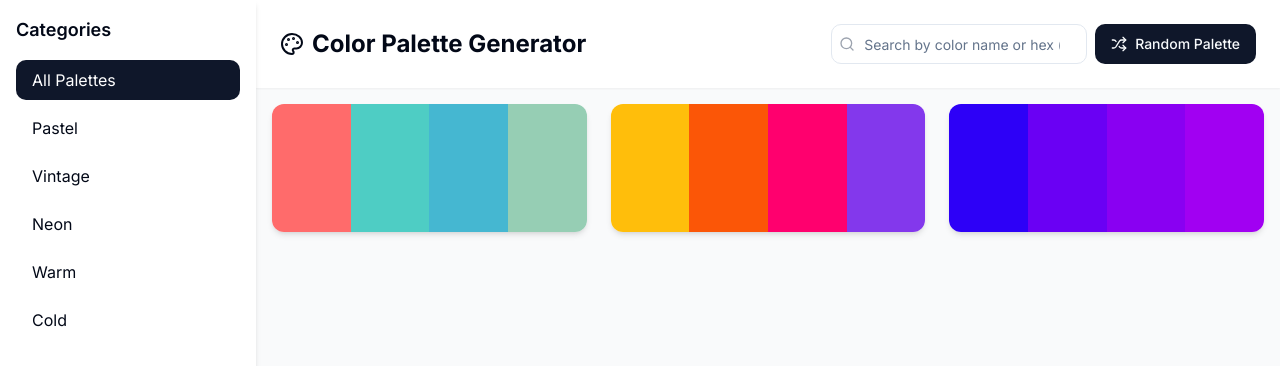
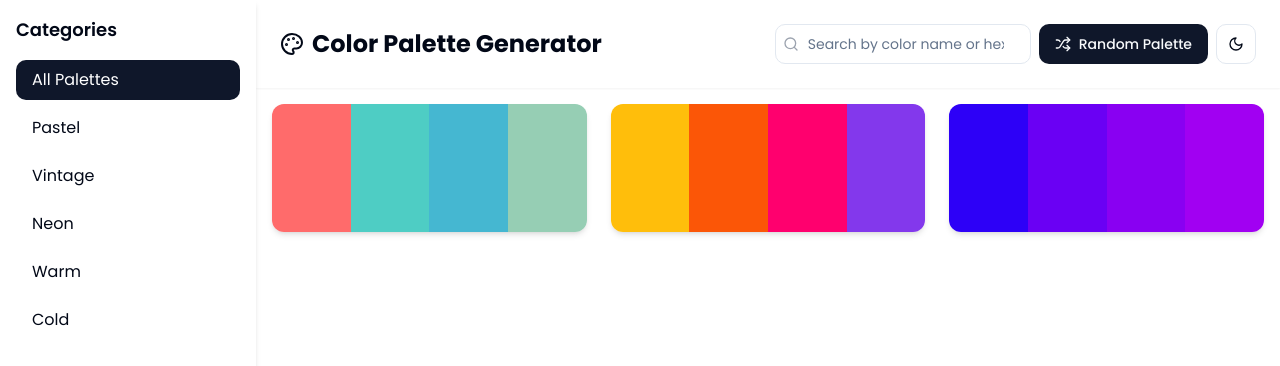
Before and after one commit to NebeyouMusie/Color-Palette-Generator, a React (Vite) app: page / in a window 1280 px wide. Shown: the top 366 px of the page. Built offline with nearby package versions, Linux system fonts and the light colour scheme.

Commit message:
Add animation, theme toggle, and font
- Implement smooth animations and transitions for displaying palettes.
- Integrate a theme toggle functionality using shadcn.
- Change the default font to Poppins.
[skip gpt_engineer]

```diff
--- a/src/App.tsx
+++ b/src/App.tsx
@@ -3,12 +3,14 @@ import { Toaster as Sonner } from "@/components/ui/sonner";
 import { TooltipProvider } from "@/components/ui/tooltip";
 import { QueryClient, QueryClientProvider } from "@tanstack/react-query";
 import { BrowserRouter, Routes, Route } from "react-router-dom";
+import { ThemeProvider } from "@/components/theme-provider";
 import Index from "./pages/Index";
 
 const queryClient = new QueryClient();
 
 const App = () => (
   <QueryClientProvider client={queryClient}>
+    <ThemeProvider defaultTheme="light" storageKey="vite-ui-theme">
       <TooltipProvider>
         <Toaster />
         <Sonner />
@@ -18,6 +20,7 @@ const App = () => (
           </Routes>
         </BrowserRouter>
       </TooltipProvider>
+    </ThemeProvider>
   </QueryClientProvider>
 );
 
--- a/src/components/ColorPalette.tsx
+++ b/src/components/ColorPalette.tsx
@@ -18,7 +18,7 @@ export const ColorPalette = ({ palette }: ColorPaletteProps) => {
   };
 
   return (
-    <div className="bg-white rounded-lg shadow-md overflow-hidden animate-fade-in">
+    <div className="bg-card rounded-lg shadow-md overflow-hidden animate-fade-in transition-all duration-300 ease-in-out hover:shadow-lg transform hover:-translate-y-1">
       <div className="flex h-32">
         {palette.colors.map((color, index) => (
           <div
--- /dev/null
+++ b/src/components/theme-provider.tsx
@@ -0,0 +1,73 @@
+import { createContext, useContext, useEffect, useState } from "react"
+
+type Theme = "dark" | "light" | "system"
+
+type ThemeProviderProps = {
+  children: React.ReactNode
+  defaultTheme?: Theme
+  storageKey?: string
+}
+
+type ThemeProviderState = {
+  theme: Theme
+  setTheme: (theme: Theme) => void
+}
+
+const initialState: ThemeProviderState = {
+  theme: "system",
+  setTheme: () => null,
+}
+
+const ThemeProviderContext = createContext<ThemeProviderState>(initialState)
+
+export function ThemeProvider({
+  children,
+  defaultTheme = "system",
+  storageKey = "vite-ui-theme",
+  ...props
+}: ThemeProviderProps) {
+  const [theme, setTheme] = useState<Theme>(
+    () => (localStorage.getItem(storageKey) as Theme) || defaultTheme
+  )
+
+  useEffect(() => {
+    const root = window.document.documentElement
+
+    root.classList.remove("light", "dark")
+
+    if (theme === "system") {
+      const systemTheme = window.matchMedia("(prefers-color-scheme: dark)")
+        .matches
+        ? "dark"
+        : "light"
+
+      root.classList.add(systemTheme)
+      return
+    }
+
+    root.classList.add(theme)
+  }, [theme])
+
+  const value = {
+    theme,
+    setTheme: (theme: Theme) => {
+      localStorage.setItem(storageKey, theme)
+      setTheme(theme)
+    },
+  }
+
+  return (
+    <ThemeProviderContext.Provider {...props} value={value}>
+      {children}
+    </ThemeProviderContext.Provider>
+  )
+}
+
+export const useTheme = () => {
+  const context = useContext(ThemeProviderContext)
+
+  if (context === undefined)
+    throw new Error("useTheme must be used within a ThemeProvider")
+
+  return context
+}
--- a/src/index.css
+++ b/src/index.css
@@ -1,4 +1,4 @@
-@import url('https://fonts.googleapis.com/css2?family=Inter:wght@400;500;600;700&display=swap');
+@import url('https://fonts.googleapis.com/css2?family=Poppins:wght@400;500;600;700&display=swap');
 
 @tailwind base;
 @tailwind components;
@@ -28,13 +28,35 @@
     --radius: 0.75rem;
   }
 
+  .dark {
+    --background: 222.2 84% 4.9%;
+    --foreground: 210 40% 98%;
+    --card: 222.2 84% 4.9%;
+    --card-foreground: 210 40% 98%;
+    --popover: 222.2 84% 4.9%;
+    --popover-foreground: 210 40% 98%;
+    --primary: 210 40% 98%;
+    --primary-foreground: 222.2 47.4% 11.2%;
+    --secondary: 217.2 32.6% 17.5%;
+    --secondary-foreground: 210 40% 98%;
+    --muted: 217.2 32.6% 17.5%;
+    --muted-foreground: 215 20.2% 65.1%;
+    --accent: 217.2 32.6% 17.5%;
+    --accent-foreground: 210 40% 98%;
+    --destructive: 0 62.8% 30.6%;
+    --destructive-foreground: 210 40% 98%;
+    --border: 217.2 32.6% 17.5%;
+    --input: 217.2 32.6% 17.5%;
+    --ring: 212.7 26.8% 83.9%;
+  }
+
   * {
     @apply border-border;
   }
 
   body {
-    @apply bg-background text-foreground font-sans antialiased;
-    font-family: 'Inter', sans-serif;
+    @apply bg-background text-foreground antialiased;
+    font-family: 'Poppins', sans-serif;
   }
 
   .color-swatch {
@@ -49,4 +71,15 @@
   .color-swatch:hover .color-swatch-tooltip {
     @apply opacity-100;
   }
+
+  .palette-enter {
+    opacity: 0;
+    transform: translateY(20px);
+  }
+
+  .palette-enter-active {
+    opacity: 1;
+    transform: translateY(0);
+    transition: opacity 300ms ease-in-out, transform 300ms ease-in-out;
+  }
 }
--- a/src/pages/Index.tsx
+++ b/src/pages/Index.tsx
@@ -4,8 +4,9 @@ import { Sidebar } from '@/components/Sidebar';
 import { Button } from '@/components/ui/button';
 import { Input } from '@/components/ui/input';
 import { generateRandomPalette } from '@/lib/colorUtils';
-import { Palette, Shuffle, Search } from 'lucide-react';
+import { Palette, Shuffle, Search, Moon, Sun } from 'lucide-react';
 import { ColorPalette, Category } from '@/types';
+import { useTheme } from '@/components/theme-provider';
 
 const SAMPLE_CATEGORIES: Category[] = [
   { id: 'pastel', name: 'Pastel' },
@@ -33,6 +34,7 @@ const COLOR_NAMES: { [key: string]: string[] } = {
 };
 
 const Index = () => {
+  const { theme, setTheme } = useTheme();
   const [selectedCategory, setSelectedCategory] = useState<string | null>(null);
   const [searchTerm, setSearchTerm] = useState('');
   const [palettes, setPalettes] = useState<ColorPalette[]>(SAMPLE_PALETTES);
@@ -71,14 +73,14 @@ const Index = () => {
   }, [palettes, selectedCategory, searchTerm]);
 
   return (
-    <div className="min-h-screen bg-gray-50 flex flex-col lg:flex-row">
+    <div className="min-h-screen bg-background flex flex-col lg:flex-row">
       <Sidebar
         categories={SAMPLE_CATEGORIES}
         selectedCategory={selectedCategory}
         onSelectCategory={setSelectedCategory}
       />
       <div className="flex-1">
-        <header className="bg-white shadow-sm p-4 lg:p-6 mt-16 lg:mt-0">
+        <header className="bg-card shadow-sm p-4 lg:p-6 mt-16 lg:mt-0">
           <div className="flex flex-col lg:flex-row items-center justify-between max-w-7xl mx-auto gap-4">
             <div className="flex items-center space-x-2">
               <Palette className="h-6 w-6" />
@@ -102,6 +104,17 @@ const Index = () => {
                 <Shuffle className="h-4 w-4" />
                 <span>Random Palette</span>
               </Button>
+              <Button
+                variant="outline"
+                size="icon"
+                onClick={() => setTheme(theme === "light" ? "dark" : "light")}
+              >
+                {theme === "light" ? (
+                  <Moon className="h-4 w-4" />
+                ) : (
+                  <Sun className="h-4 w-4" />
+                )}
+              </Button>
             </div>
           </div>
         </header>
```
Lines whose indentation alone changed are shown as unchanged.
